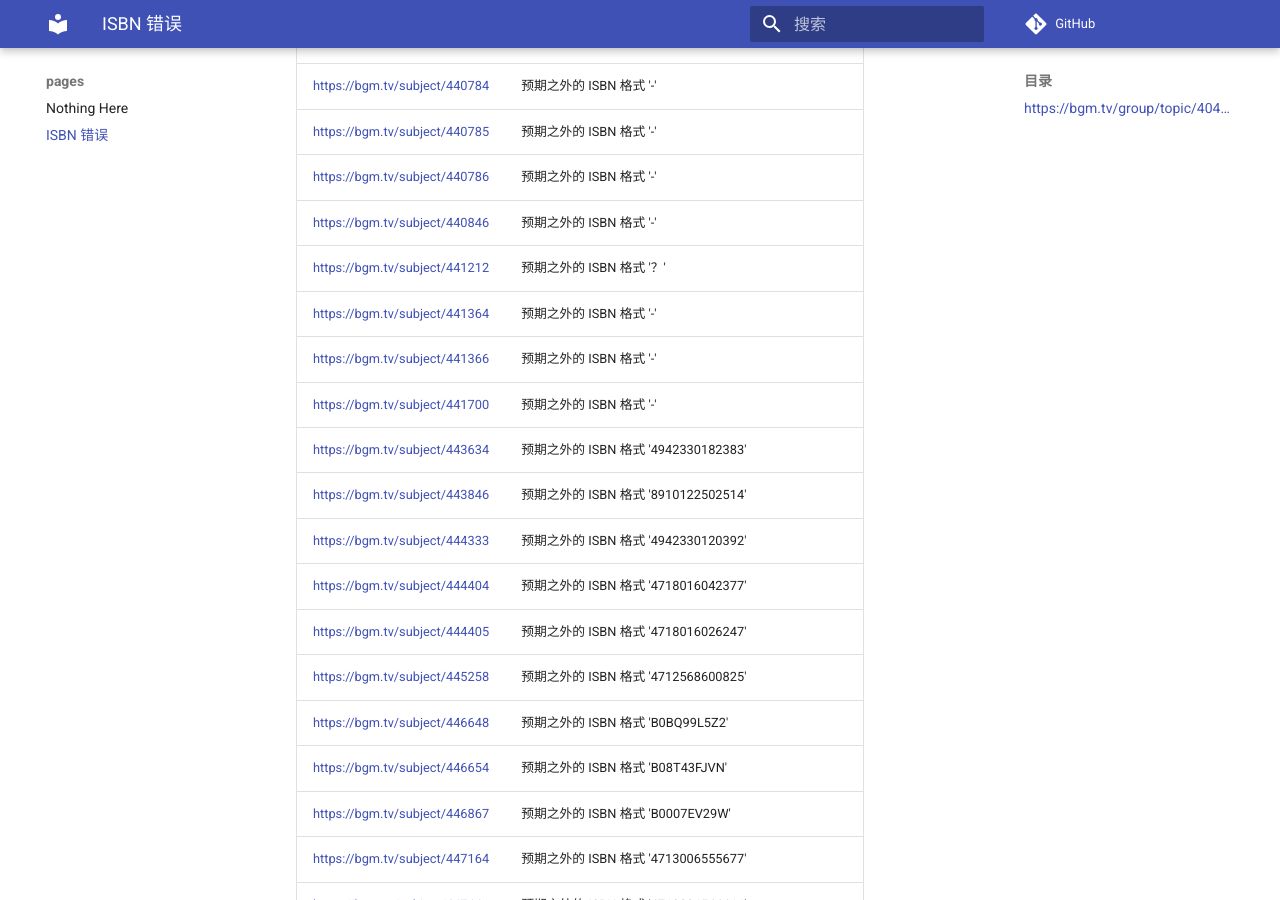
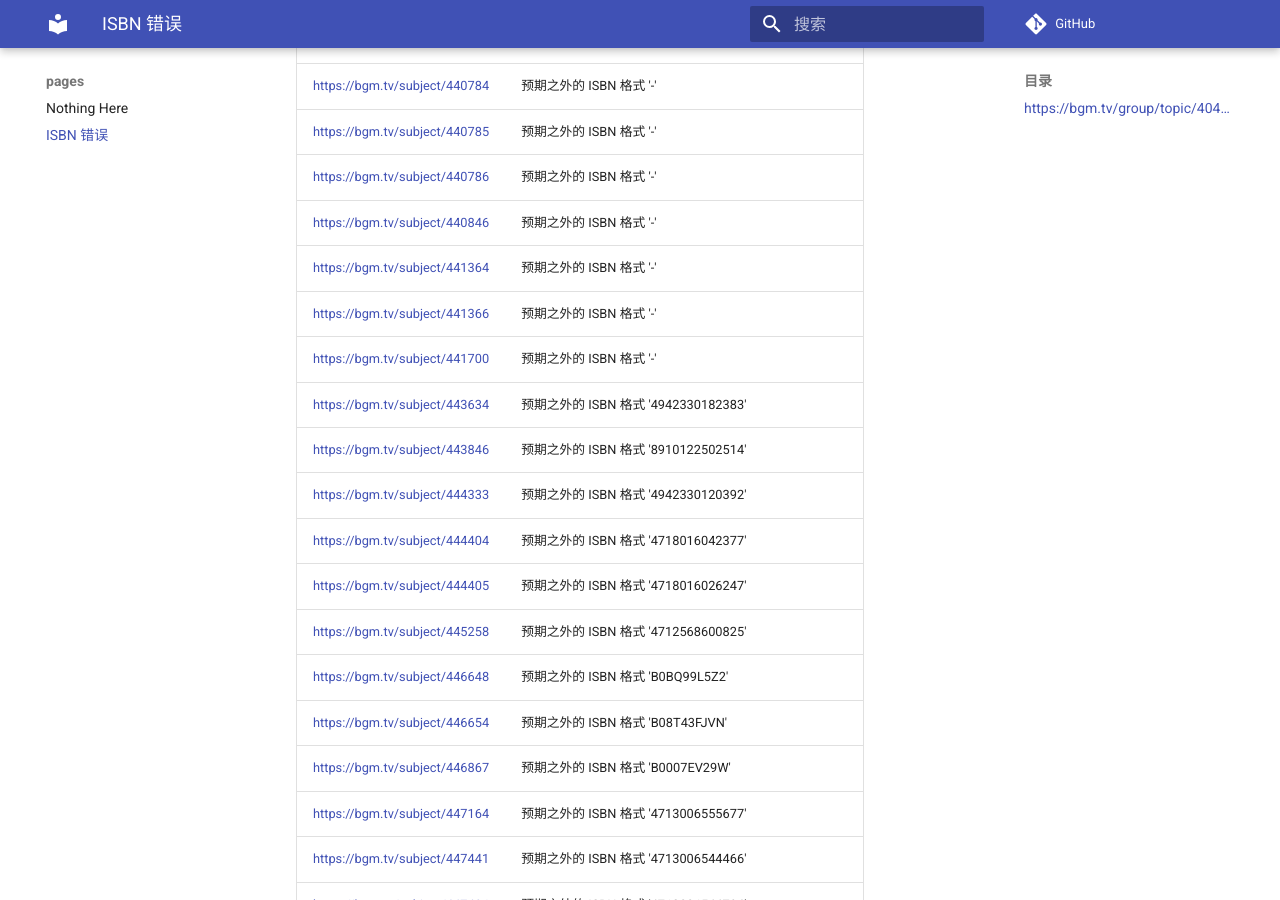
Before and after one commit to trim21/bangumi-pages, an MkDocs documentation site: the page built from docs/isbn.md, in a window 1280 px wide and 900 px high, scrolled down 5256 px. Built offline with MkDocs 1.6.1 and Material for MkDocs 9.7.7, drawn with Linux system fonts in a browser that asks for light colours; comment, search, counter and statistics services are not loaded; some of the changed text lies outside the part shown.

Commit message:
update isbn.md

```diff
--- a/docs/isbn.md
+++ b/docs/isbn.md
@@ -119,7 +119,6 @@ total 190
 | <https://bgm.tv/subject/440785> | 预期之外的 ISBN 格式 '-' |
 | <https://bgm.tv/subject/440786> | 预期之外的 ISBN 格式 '-' |
 | <https://bgm.tv/subject/440846> | 预期之外的 ISBN 格式 '-' |
-| <https://bgm.tv/subject/441212> | 预期之外的 ISBN 格式 '？' |
 | <https://bgm.tv/subject/441364> | 预期之外的 ISBN 格式 '-' |
 | <https://bgm.tv/subject/441366> | 预期之外的 ISBN 格式 '-' |
 | <https://bgm.tv/subject/441700> | 预期之外的 ISBN 格式 '-' |
@@ -194,4 +193,3 @@ total 190
 | <https://bgm.tv/subject/509627> | 预期之外的 ISBN 格式 '待查' |
 | <https://bgm.tv/subject/511198> | 预期之外的 ISBN 格式 '待查' |
 | <https://bgm.tv/subject/511219> | 预期之外的 ISBN 格式 '待查' |
-| <https://bgm.tv/subject/512413> | 预期之外的 ISBN 格式 '2014年 5月 15日' |
```
Also changed, not shown: other parts of docs/isbn.md (+1 -1 lines).
